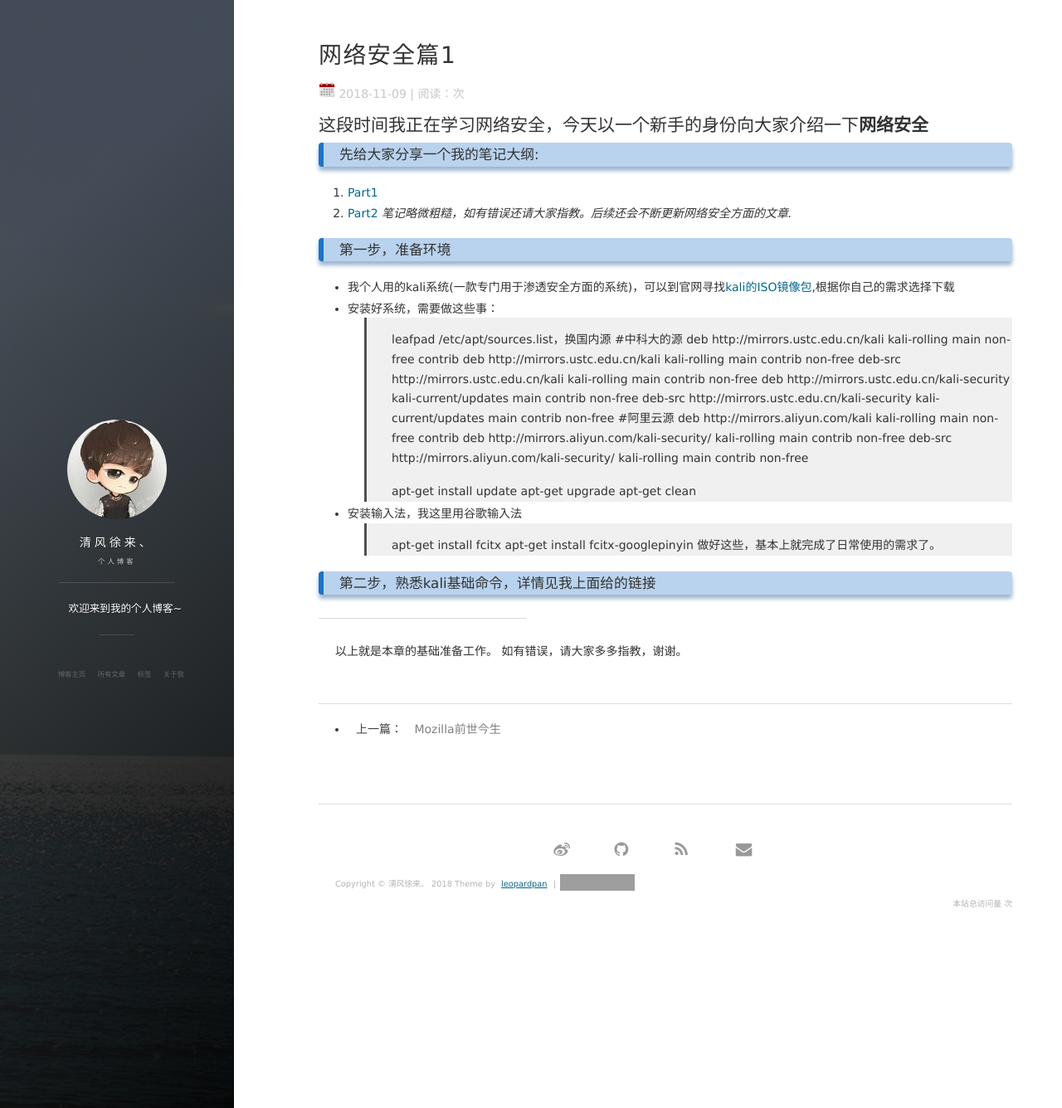
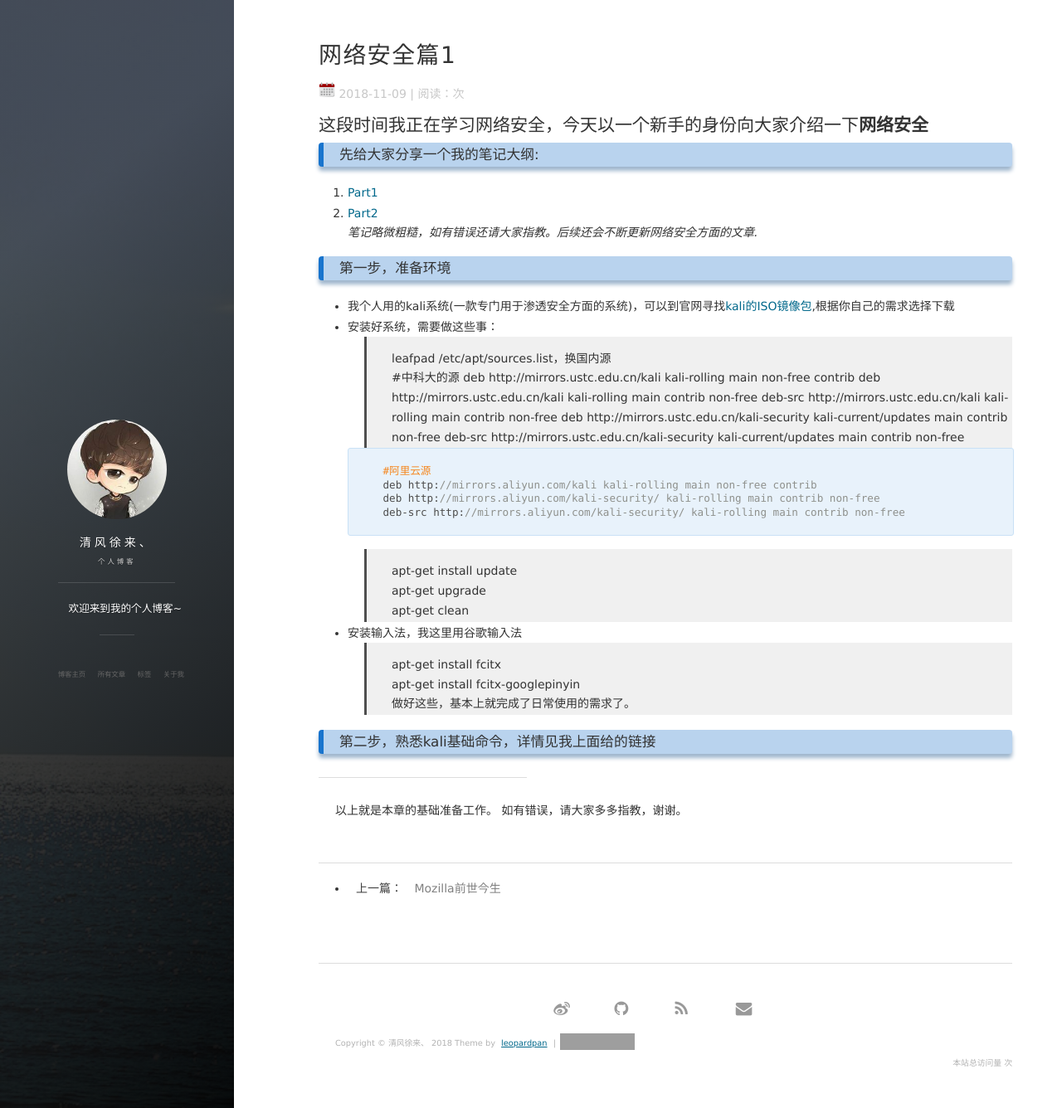
Before and after one commit to bush1010/bush1010.github.io, a Jekyll site: the page built from _posts/2018-11-09-网络安全篇之基础准备工作.md, in a window 1280 px wide and 1336 px high. Shown: the whole window at 83% size. Built offline with Jekyll 4.4.1, drawn with Linux system fonts in a browser that asks for light colours; nearby versions of some CDN libraries; comment, search, counter and statistics services are not loaded; grey boxes are pictures that could not be loaded.

```diff
--- a/_posts/2018-11-09-网络安全篇之基础准备工作.md
+++ b/_posts/2018-11-09-网络安全篇之基础准备工作.md
@@ -11,38 +11,39 @@ tags: 网络安全
 
 ### 先给大家分享一个我的笔记大纲:
 1. [Part1](http://note.youdao.com/noteshare?id=d6c8b8e779f37cd06d5b053490812cd1)
-2. [Part2](http://note.youdao.com/noteshare?id=940080c5b3e40ea0854746f5e313bcd6)
+2. [Part2](http://note.youdao.com/noteshare?id=940080c5b3e40ea0854746f5e313bcd6)<br>
 *笔记略微粗糙，如有错误还请大家指教。后续还会不断更新网络安全方面的文章.*
 
 
 ### 第一步，准备环境
 * 我个人用的kali系统(一款专门用于渗透安全方面的系统)，可以到官网寻找[kali的ISO镜像包](https://www.kali.org/downloads/),根据你自己的需求选择下载
 * 安装好系统，需要做这些事：
-    > leafpad /etc/apt/sources.list，换国内源
+    > leafpad /etc/apt/sources.list，换国内源<br>
         #中科大的源
         deb http://mirrors.ustc.edu.cn/kali kali-rolling main non-free contrib
         deb http://mirrors.ustc.edu.cn/kali kali-rolling main contrib non-free
         deb-src http://mirrors.ustc.edu.cn/kali kali-rolling main contrib non-free
         deb http://mirrors.ustc.edu.cn/kali-security kali-current/updates main contrib non-free
         deb-src http://mirrors.ustc.edu.cn/kali-security kali-current/updates main contrib non-free
+
         #阿里云源
         deb http://mirrors.aliyun.com/kali kali-rolling main non-free contrib
         deb http://mirrors.aliyun.com/kali-security/ kali-rolling main contrib non-free
         deb-src http://mirrors.aliyun.com/kali-security/ kali-rolling main contrib non-free
 
-    > apt-get install update
-    > apt-get upgrade
+    > apt-get install update<br>
+    > apt-get upgrade<br>
     > apt-get clean
 
 * 安装输入法，我这里用谷歌输入法
-    > apt-get install fcitx
-    > apt-get install fcitx-googlepinyin
+    > apt-get install fcitx<br>
+    > apt-get install fcitx-googlepinyin<br>
     做好这些，基本上就完成了日常使用的需求了。
 
 
 ### 第二步，熟悉kali基础命令，详情见我上面给的链接
 
-- - - - - - -
+---
 
 以上就是本章的基础准备工作。
 如有错误，请大家多多指教，谢谢。
```
